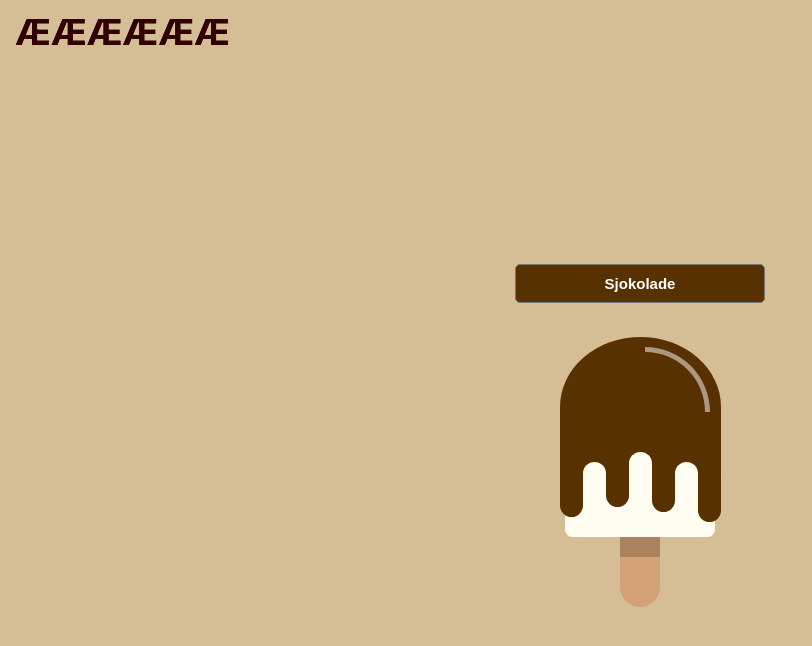
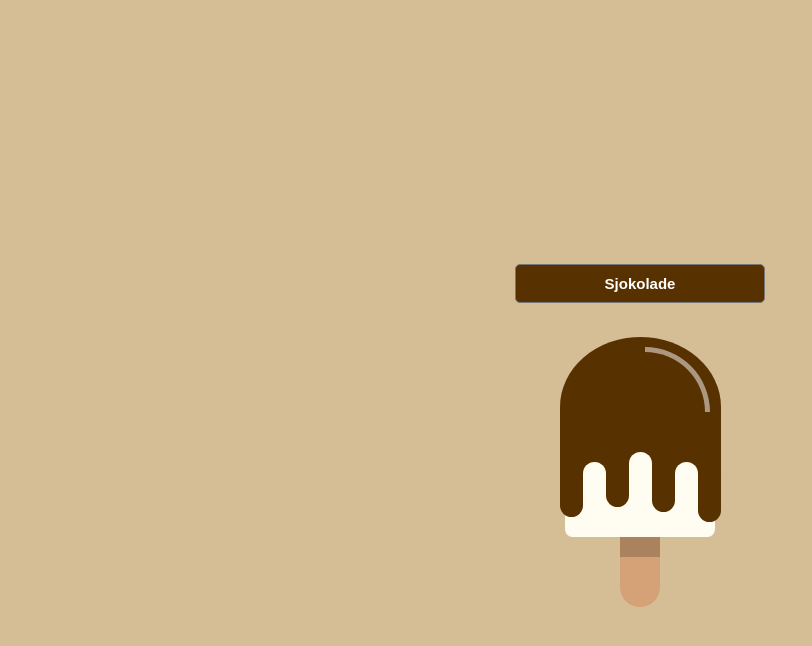
Before and after one commit to sofieH-karlsen/UIN_Exam, a React (Create React App) app in the folder react_oppgave_1/: page / in a window 1280 px wide. Shown: the top 646 px of the page, without its empty margins (0-812 px from the left). Built offline with nearby package versions, Linux system fonts and the light colour scheme.

Commit message:
Only missing defaultText i tittel

```diff
--- a/react_oppgave_1/src/components/Flavours.js
+++ b/react_oppgave_1/src/components/Flavours.js
@@ -1,5 +1,6 @@
 import { useState } from 'react'
 import Title from './Title.js'
+import IceCream from './IceCream'
 
 const options = [
   { name: 'Jordbær', key: 'strawberry' },
@@ -34,8 +35,9 @@ export default function Flavours() {
   }
 
   return (
+    <>
+      <Title title={flavour.value} />
       <section id="options" data-testid="options">
-      <Title />
         <div className="option" data-testid="flavours" id="flavours">
           <label htmlFor="flavour">
             <select
@@ -55,5 +57,7 @@ export default function Flavours() {
           </label>
         </div>
       </section>
+      <IceCream css={css} />
+    </>
   )
 }
--- a/react_oppgave_1/src/components/Layout.js
+++ b/react_oppgave_1/src/components/Layout.js
@@ -1,13 +1,9 @@
 import Flavours from './Flavours'
-import IceCream from './IceCream'
-import Title from './Title'
 
 export default function Layout() {
   return (
     <div className="layout" data-testid="layout">
-      <Title />
       <Flavours />
-      <IceCream />
     </div>
   )
 }
--- a/react_oppgave_1/src/components/Title.js
+++ b/react_oppgave_1/src/components/Title.js
@@ -1,3 +1,3 @@
-export default function Title() {
-  return <h1 data-testid="title">ÆÆÆÆÆÆ</h1>
+export default function Title({ title }) {
+  return <h1 data-testid="title" >{title}</h1>
 }
```
Lines whose indentation alone changed are shown as unchanged.
